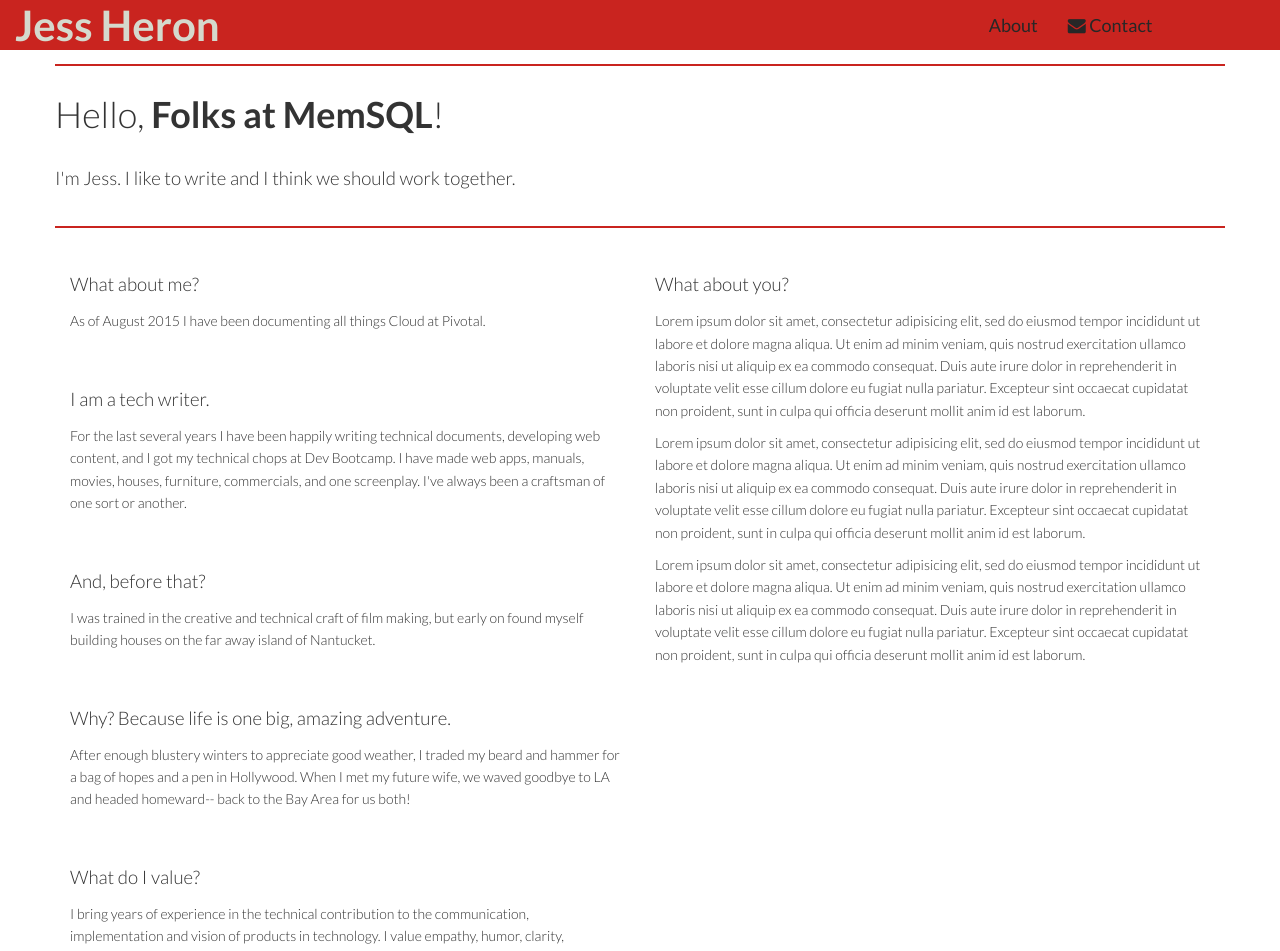
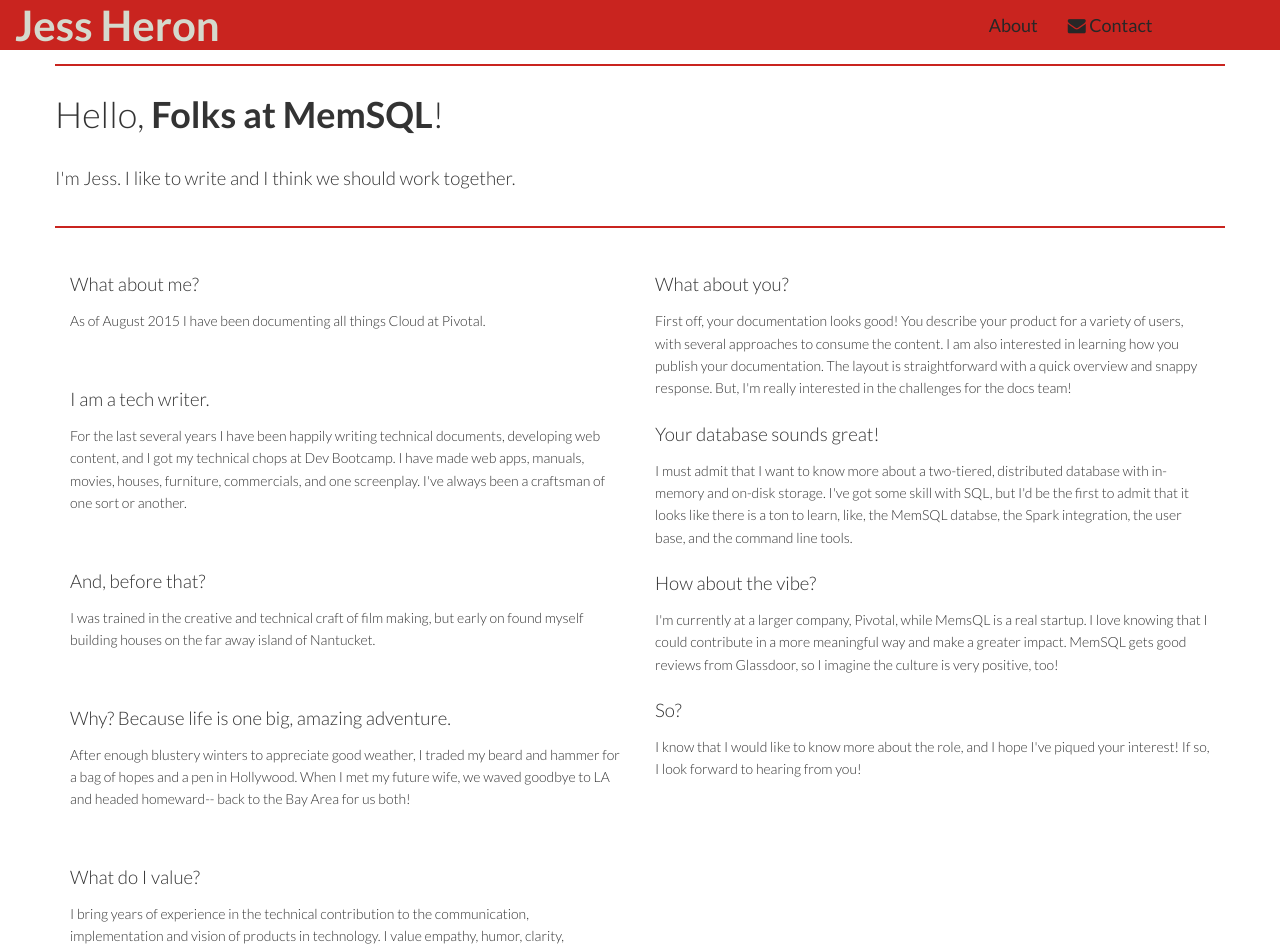
Before and after one commit to jbheron/jekyll_jbheron, a Jekyll site: the page built from memsql/letter_of_interest.html, in a window 1280 px wide and 1344 px high. Shown: the top 951 px of the window. Built offline with Jekyll 4.4.1, drawn with Linux system fonts in a browser that asks for light colours; nearby versions of some CDN libraries; library files that are not in the unit come from our copies.

Commit message:
Adds letter

```diff
--- a/_includes/custom_letter.html
+++ b/_includes/custom_letter.html
@@ -33,7 +33,6 @@
     </div>
     <div class="col-lg-6 col-sm-6">
 	<br>
-      <h2>What about you?</h2>
       {% include memsql.html %}
     </div>
   </div>
--- a/_includes/memsql.html
+++ b/_includes/memsql.html
@@ -1,20 +1,10 @@
-<p>Lorem ipsum dolor sit amet, consectetur adipisicing elit, sed do eiusmod
-tempor incididunt ut labore et dolore magna aliqua. Ut enim ad minim veniam,
-quis nostrud exercitation ullamco laboris nisi ut aliquip ex ea commodo
-consequat. Duis aute irure dolor in reprehenderit in voluptate velit esse
-cillum dolore eu fugiat nulla pariatur. Excepteur sint occaecat cupidatat non
-proident, sunt in culpa qui officia deserunt mollit anim id est laborum.
+<h2>What about you?</h2>
+<p>First off, your documentation looks good! You describe your product for a variety of users, with several approaches to consume the content. I am also interested in learning how you publish your documentation. The layout is straightforward with a quick overview and snappy response. But, I'm really interested in the challenges for the docs team!
 </p>
-<p>Lorem ipsum dolor sit amet, consectetur adipisicing elit, sed do eiusmod
-tempor incididunt ut labore et dolore magna aliqua. Ut enim ad minim veniam,
-quis nostrud exercitation ullamco laboris nisi ut aliquip ex ea commodo
-consequat. Duis aute irure dolor in reprehenderit in voluptate velit esse
-cillum dolore eu fugiat nulla pariatur. Excepteur sint occaecat cupidatat non
-proident, sunt in culpa qui officia deserunt mollit anim id est laborum.
+<h2>Your database sounds great!</h2>
+<p>I must admit that I want to know more about a two-tiered, distributed database with in-memory and on-disk storage. I've got some skill with SQL, but I'd be the first to admit that it looks like there is a ton to learn, like, the MemSQL databse, the Spark integration, the user base, and the command line tools.
 </p>
-<p>Lorem ipsum dolor sit amet, consectetur adipisicing elit, sed do eiusmod
-tempor incididunt ut labore et dolore magna aliqua. Ut enim ad minim veniam,
-quis nostrud exercitation ullamco laboris nisi ut aliquip ex ea commodo
-consequat. Duis aute irure dolor in reprehenderit in voluptate velit esse
-cillum dolore eu fugiat nulla pariatur. Excepteur sint occaecat cupidatat non
-proident, sunt in culpa qui officia deserunt mollit anim id est laborum.</p>
+<h2>How about the vibe?</h2>
+<p>I'm currently at a larger company, Pivotal, while MemsQL is a real startup. I love knowing that I could contribute in a more meaningful way and make a greater impact. MemSQL gets good reviews from Glassdoor, so I imagine the culture is very positive, too!</p>
+<h2>So?</h2>
+<p>I know that I would like to know more about the role, and I hope I've piqued your interest! If so, I look forward to hearing from you!</p>
```
